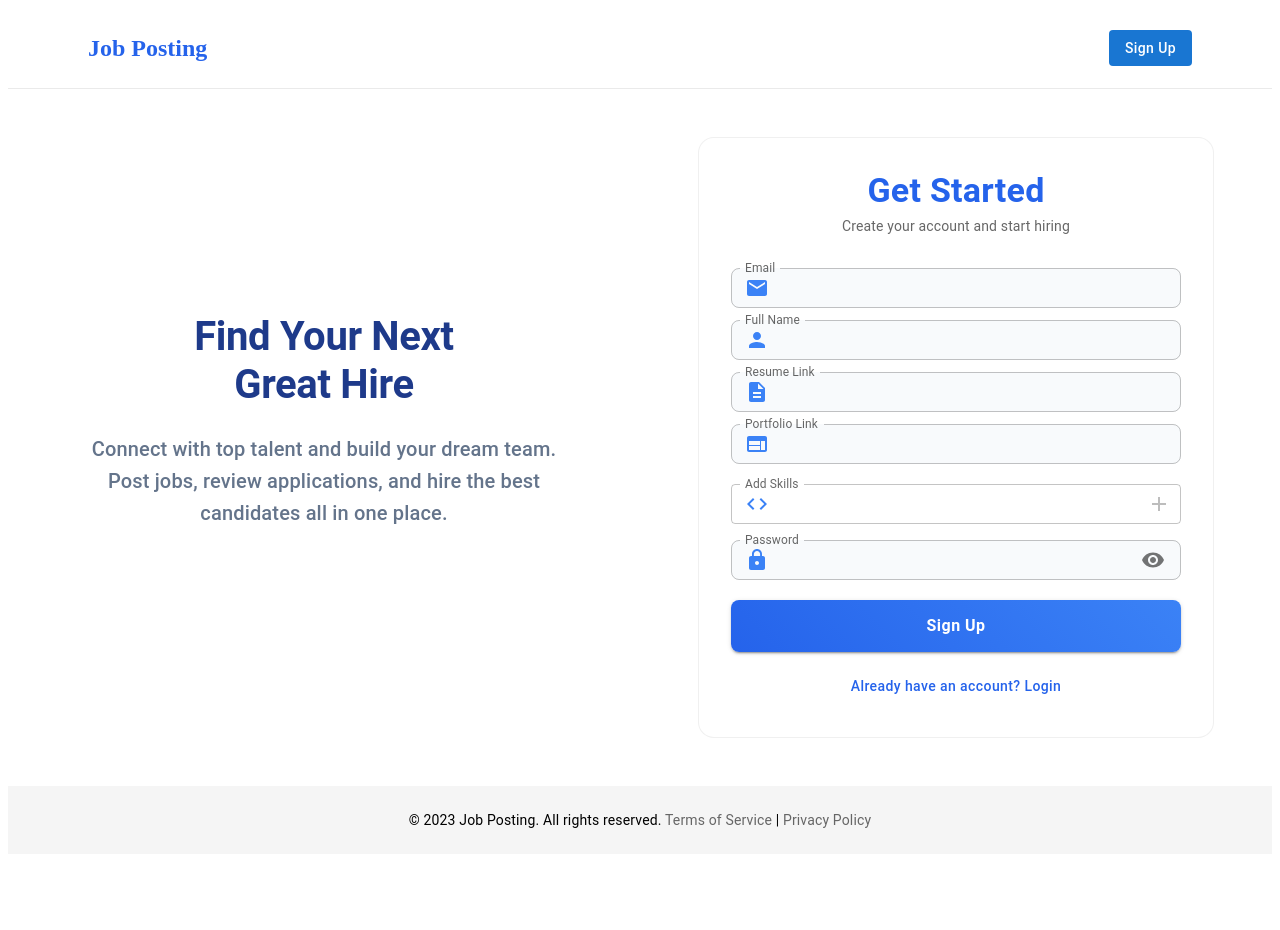
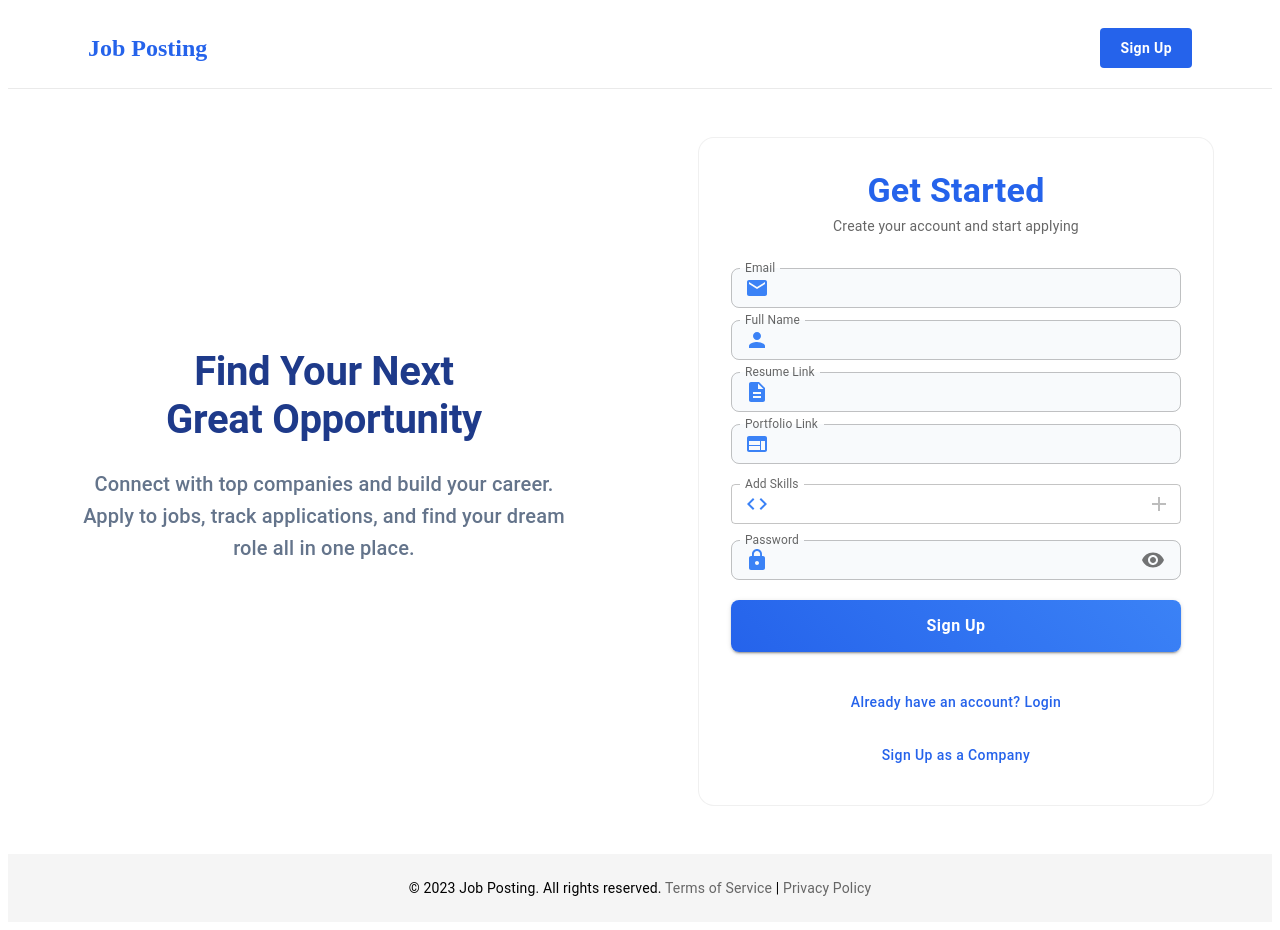
Before and after one commit to sujeettx/JobAppClient, a React (Create React App) app: page /signup in a window 1280 px wide. Before the commit the page ends 862 px from the top, so only its background shows below. Built offline with nearby package versions, Linux system fonts and the light colour scheme.

Commit message:
work on more organize2

```diff
--- a/src/Components/AuthPage.jsx
+++ b/src/Components/AuthPage.jsx
@@ -1,8 +1,9 @@
 import React, { useState } from 'react';
 import { Button, Box, Typography, Grid } from '@mui/material';
 import LoginForm from './Login';
-import SignUpForm from './SignupForStudent';
-
+import SignUpFormStudent from './SignupForStudent';
+import SignUpFormCompany from './SignforComapany';
+export let changeFormType;
 const styles = {
   formContainer: {
     width: '100%',
@@ -39,15 +40,74 @@ const styles = {
     '&:hover': {
       backgroundColor: 'rgba(37, 99, 235, 0.04)',
     },
+  },
+  companyButton: {
+    marginTop: 1,
+    color: '#2563eb',
+    textTransform: 'none',
+    fontSize: '0.875rem',
+    fontWeight: 500,
+    '&:hover': {
+      backgroundColor: 'rgba(37, 99, 235, 0.04)',
+    },
   }
 };
 
 const AuthPage = () => {
-  const [isLogin, setIsLogin] = useState(false);
+  const [formType, setFormType] = useState('student'); // 'student', 'company', or 'login'
   const [showPassword, setShowPassword] = useState(false);
+  changeFormType = (newFormType) => {
+    setFormType(newFormType);
+};
+  const togglePasswordVisibility = () => setShowPassword(!showPassword);
 
-  const toggleForm = () => setIsLogin(!isLogin);
-  const togglePasswordVisibility = () => setShowPassword(!showPassword);
+  const renderTitle = () => {
+    switch(formType) {
+      case 'login':
+        return 'Welcome Back';
+      case 'company':
+        return 'Create Company Account';
+      default:
+        return 'Get Started';
+    }
+  };
+
+  const renderSubtitle = () => {
+    switch(formType) {
+      case 'login':
+        return 'Login to access your account';
+      case 'company':
+        return 'Create your company account and start hiring';
+      default:
+        return 'Create your account and start applying';
+    }
+  };
+
+  const renderForm = () => {
+    switch(formType) {
+      case 'login':
+        return (
+          <LoginForm
+            showPassword={showPassword}
+            togglePasswordVisibility={togglePasswordVisibility}
+          />
+        );
+      case 'company':
+        return (
+          <SignUpFormCompany
+            showPassword={showPassword}
+            togglePasswordVisibility={togglePasswordVisibility}
+          />
+        );
+      default:
+        return (
+          <SignUpFormStudent
+            showPassword={showPassword}
+            togglePasswordVisibility={togglePasswordVisibility}
+          />
+        );
+    }
+  };
 
   return (
     <Box sx={{ minHeight: '30vh', display: 'flex' }}>
@@ -66,14 +126,13 @@ const AuthPage = () => {
           }}
         >
           <Typography variant="h2" sx={styles.marketingTitle}>
-            Find Your Next<br />Great Hire
+            Find Your Next<br />Great Opportunity
           </Typography>
           <Typography variant="h6" sx={styles.marketingSubtitle}>
-            Connect with top talent and build your dream team. Post jobs, review applications,
-            and hire the best candidates all in one place.
+            Connect with top companies and build your career. Apply to jobs,
+            track applications, and find your dream role all in one place.
           </Typography>
         </Grid>
-
         <Grid
           item
           xs={12}
@@ -88,34 +147,48 @@ const AuthPage = () => {
         >
           <Box sx={styles.formContainer}>
             <Typography variant="h4" sx={styles.formTitle}>
-              {isLogin ? 'Welcome Back' : 'Get Started'}
+              {renderTitle()}
             </Typography>
             <Typography
               variant="body2"
               sx={{ color: 'text.secondary', textAlign: 'center', mb: 3 }}
             >
-              {isLogin ? 'Login to access your account' : 'Create your account and start hiring'}
+              {renderSubtitle()}
             </Typography>
 
-            {isLogin ? (
-              <LoginForm
-                showPassword={showPassword}
-                togglePasswordVisibility={togglePasswordVisibility}
-              />
-            ) : (
-              <SignUpForm
-                showPassword={showPassword}
-                togglePasswordVisibility={togglePasswordVisibility}
-              />
+            {renderForm()}
+
+            <Box sx={{ mt: 2, display: 'flex', flexDirection: 'column', gap: 1 }}>
+              {formType !== 'login' && (
+                <Button
+                  fullWidth
+                  onClick={() => setFormType('login')}
+                  sx={styles.toggleButton}
+                >
+                  Already have an account? Login
+                </Button>
               )}
 
+              {formType === 'login' && (
                 <Button
                   fullWidth
-              onClick={toggleForm}
+                  onClick={() => setFormType('student')}
                   sx={styles.toggleButton}
                 >
-              {isLogin ? "Don't have an account? Sign Up" : 'Already have an account? Login'}
+                  Don't have an account? Sign Up
                 </Button>
+              )}
+
+              {formType !== 'company' && (
+                <Button
+                  fullWidth
+                  onClick={() => setFormType('company')}
+                  sx={styles.companyButton}
+                >
+                  Sign Up as a Company
+                </Button>
+              )}
+            </Box>
           </Box>
         </Grid>
       </Grid>
--- a/src/Components/Header.jsx
+++ b/src/Components/Header.jsx
@@ -1,4 +1,4 @@
-import React, { useState } from 'react';
+import React, { useState, useEffect } from 'react';
 import {
   AppBar,
   Toolbar,
@@ -17,6 +17,11 @@ import {
 } from '@mui/material';
 import { useNavigate } from 'react-router-dom';
 import MenuIcon from '@mui/icons-material/Menu';
+import LogoutIcon from '@mui/icons-material/Logout';
+import DashboardIcon from '@mui/icons-material/Dashboard';
+import WorkIcon from '@mui/icons-material/Work';
+import AssignmentIcon from '@mui/icons-material/Assignment';
+import BusinessIcon from '@mui/icons-material/Business';
 
 const styles = {
   appBar: {
@@ -31,25 +36,71 @@ const styles = {
       margin: 0,
     },
   },
-  navLink: {
+  navButton: {
+    textTransform: 'none',
+    fontWeight: 500,
     color: '#4b5563',
-    fontWeight: 500,
-    fontSize: '0.975rem',
-    transition: 'color 0.2s ease',
+    padding: '6px 16px',
     '&:hover': {
+      backgroundColor: '#f8fafc',
       color: '#2563eb',
     },
   },
-  loginButton: {
-    textTransform: 'none',
-    fontWeight: 500,
+  activeNavButton: {
+    backgroundColor: '#eff6ff',
+    color: '#2563eb',
+    '&:hover': {
+      backgroundColor: '#dbeafe',
+      color: '#2563eb',
+    },
   },
   signUpButton: {
     textTransform: 'none',
-    fontWeight: 500,
+    fontWeight: 600,
+    padding: '8px 20px',
+    backgroundColor: '#2563eb',
     boxShadow: 'none',
     '&:hover': {
+      backgroundColor: '#1d4ed8',
       boxShadow: 'none',
+    },
+  },
+  logoutButton: {
+    textTransform: 'none',
+    fontWeight: 500,
+    padding: '6px 16px',
+    color: '#white',
+    backgroundColor: 'blue',
+    '&:hover': {
+      backgroundColor: 'darkblue',
+    },
+  },
+  mobileLogoutButton: {
+    textTransform: 'none',
+    fontWeight: 500,
+    color: '#ef4444',
+    width: '100%',
+    justifyContent: 'flex-start',
+    padding: '12px 16px',
+    '&:hover': {
+      backgroundColor: '#fee2e2',
+    },
+  },
+  drawerList: {
+    width: 250,
+    '& .MuiListItem-root': {
+      padding: '4px 16px',
+    },
+  },
+  mobileNavItem: {
+    display: 'flex',
+    alignItems: 'center',
+    gap: '12px',
+    padding: '12px 16px',
+    color: '#4b5563',
+    '&:hover': {
+      backgroundColor: '#f8fafc',
+      color: '#2563eb',
     },
   },
 };
@@ -59,6 +110,11 @@ const Header = () => {
   const theme = useTheme();
   const isMobile = useMediaQuery(theme.breakpoints.down('md'));
   const [mobileOpen, setMobileOpen] = useState(false);
+  const [userRole, setUserRole] = useState(null);
+  useEffect(() => {
+    const role = sessionStorage.getItem('userRole');
+    setUserRole(role);
+  }, []);
 
   const handleDrawerToggle = () => {
     setMobileOpen(!mobileOpen);
@@ -68,33 +124,103 @@ const Header = () => {
     navigate('/signup');
   };
 
-  // const handleLogin = () => {
-  //   navigate('/login');
-  // };
+  const handleLogout = () => {
+    sessionStorage.removeItem('authToken');
+    sessionStorage.removeItem('userRole');
+    sessionStorage.removeItem('userId')
+    setUserRole(null);
+    navigate('/');
+  };
 
-  const navigationLinks = [
-    { text: 'Find Jobs', href: '/find-jobs' },
-    { text: 'Post Job', href: '/post-job' }, // New route added
+  const getNavigationLinks = () => {
+    if (!userRole) return [];
+
+    if (userRole === 'student') {
+      return [
+        { text: 'Dashboard', href: '/dashboard', icon: <DashboardIcon /> },
+        { text: 'Find Jobs', href: '/find-jobs', icon: <WorkIcon /> },
+        { text: 'Job Status', href: '/job-status', icon: <AssignmentIcon /> },
       ];
+    }
+
+    if (userRole === 'company') {
+      return [
+        { text: 'Dashboard', href: '/dashboard', icon: <DashboardIcon /> },
+        { text: 'Post Job', href: '/post-job', icon: <BusinessIcon /> },
+        { text: 'Applicants', href: '/applicants', icon: <AssignmentIcon /> },
+      ];
+    }
+
+    return [];
+  };
+
+  const navigationLinks = getNavigationLinks();
+
+  const renderNavButtons = () => (
+    <Stack direction="row" spacing={2} alignItems="center">
+      {navigationLinks.map((item) => (
+        <Button
+          key={item.text}
+          startIcon={item.icon}
+          onClick={() => navigate(item.href)}
+          sx={styles.navButton}
+        >
+          {item.text}
+        </Button>
+      ))}
+      {userRole && (
+        <Button
+          variant="contained"
+          startIcon={<LogoutIcon />}
+          onClick={handleLogout}
+          sx={styles.logoutButton}
+        >
+          Logout
+        </Button>
+      )}
+      {!userRole && (
+        <Button
+          color="primary"
+          variant="contained"
+          onClick={handleSignUp}
+          sx={styles.signUpButton}
+        >
+          Sign Up
+        </Button>
+      )}
+    </Stack>
+  );
 
   const mobileDrawer = (
-    <Box onClick={handleDrawerToggle} sx={{ textAlign: 'center' }}>
-      <List>
+    <Box sx={{ textAlign: 'center' }}>
+      <List sx={styles.drawerList}>
         {navigationLinks.map((item) => (
-          <ListItem key={item.text} button component={Link} href={item.href}>
+          <ListItem
+            key={item.text}
+            button
+            onClick={() => {
+              navigate(item.href);
+              handleDrawerToggle();
+            }}
+            sx={styles.mobileNavItem}
+          >
+            {item.icon}
             <ListItemText primary={item.text} />
           </ListItem>
         ))}
-        {/* <ListItem>
+        {userRole && (
+          <ListItem>
             <Button
-            color="primary"
               fullWidth
-            onClick={handleLogin}
-            sx={styles.loginButton}
+              startIcon={<LogoutIcon />}
+              onClick={handleLogout}
+              sx={styles.mobileLogoutButton}
             >
-            Log in
+              Logout
             </Button>
-        </ListItem> */}
+          </ListItem>
+        )}
+        {!userRole && (
           <ListItem>
             <Button
               color="primary"
@@ -106,6 +232,7 @@ const Header = () => {
               Sign Up
             </Button>
           </ListItem>
+        )}
       </List>
     </Box>
   );
@@ -114,32 +241,19 @@ const Header = () => {
     <AppBar position="sticky" elevation={0} sx={styles.appBar}>
       <Container>
         <Toolbar sx={{ justifyContent: 'space-between', padding: '0.5rem 0' }}>
-          {/* Left side - Logo */}
           <Box sx={styles.logo} display="flex" alignItems="center">
             <Link href="/" underline="none">
               <h1>Job Posting</h1>
             </Link>
           </Box>
 
-          {!isMobile && (
-            <Stack direction="row" spacing={2}>
-              <Button
-                color="primary"
-                variant="contained"
-                onClick={handleSignUp}
-                sx={styles.signUpButton}
-              >
-                Sign Up
-              </Button>
-            </Stack>
-          )}
+          {!isMobile && renderNavButtons()}
 
-          {/* Mobile Menu Icon */}
           {isMobile && (
             <IconButton
               color="primary"
               aria-label="open drawer"
-              edge="start"
+              edge="end"
               onClick={handleDrawerToggle}
             >
               <MenuIcon />
@@ -148,7 +262,6 @@ const Header = () => {
         </Toolbar>
       </Container>
 
-      {/* Mobile Drawer */}
       <Drawer
         anchor="right"
         variant="temporary"
--- a/src/Components/Login.jsx
+++ b/src/Components/Login.jsx
@@ -58,9 +58,18 @@ const LoginForm = ({ showPassword, togglePasswordVisibility }) => {
 
     try {
       const response = await axios.post('http://localhost:5000/user/login', formData);
+
       if (response.data.token) {
+        // Store token and role in sessionStorage for better security
+        sessionStorage.setItem('authToken', response.data.token);
+        sessionStorage.setItem('userRole', response.data.role);
+        sessionStorage.setItem('userId', response.data.userId);
+
         setMessage('Login successful!');
         setIsSuccess(true);
+
+        // Optional: Redirect or update UI state here
+        window.location.href = '/dashboard'; // or use navigation from your router
       }
     } catch (error) {
       setIsSuccess(false);
@@ -130,7 +139,6 @@ const LoginForm = ({ showPassword, togglePasswordVisibility }) => {
       >
         {isSubmitting ? 'Logging in...' : 'Login'}
       </Button>
-
       {message && (
         <Typography
           variant="body2"
--- a/src/Components/SignforComapany.jsx
+++ b/src/Components/SignforComapany.jsx
@@ -1,6 +1,6 @@
 import React, { useState } from 'react';
 import { TextField, Button, Box, Typography, IconButton } from '@mui/material';
-import { useNavigate } from 'react-router-dom';
+import { changeFormType } from './AuthPage';
 import {
   Email as EmailIcon,
   Business as BusinessIcon,
@@ -45,7 +45,6 @@ const styles = {
 };
 
 const SignUpForm = ({ showPassword, togglePasswordVisibility }) => {
-  const navigate = useNavigate();
 
   const initialFormState = {
     email: '',
@@ -115,7 +114,7 @@ const SignUpForm = ({ showPassword, togglePasswordVisibility }) => {
 
   const handleSubmit = async (e) => {
     e.preventDefault();
-
+    setTimeout(changeFormType('login'),1000);
     if (!validateForm()) {
       return;
     }
@@ -128,7 +127,6 @@ const SignUpForm = ({ showPassword, togglePasswordVisibility }) => {
       setMessage('Registration successful! Redirecting to login...');
       setIsSuccess(true);
       setFormData(initialFormState);
-      setTimeout(() => navigate('/login'), 1500);
     } catch (error) {
       setIsSuccess(false);
       setMessage(error.response?.data?.message || 'Registration failed. Please try again.');
--- a/src/Components/SignupForStudent.jsx
+++ b/src/Components/SignupForStudent.jsx
@@ -1,6 +1,7 @@
 import React, { useState } from 'react';
 import { TextField, Button, Box, Typography, IconButton, Chip, Stack } from '@mui/material';
 import { useNavigate } from 'react-router-dom';
+import { changeFormType } from './AuthPage';
 import {
   Email as EmailIcon,
   Person as PersonIcon,
@@ -149,7 +150,7 @@ const SignUpForm = ({ showPassword, togglePasswordVisibility }) => {
 
   const handleSubmit = async (e) => {
     e.preventDefault();
-
+    setTimeout(changeFormType('login'),1000);
     if (!validateForm()) {
       return;
     }
```
Lines whose indentation alone changed are shown as unchanged.
